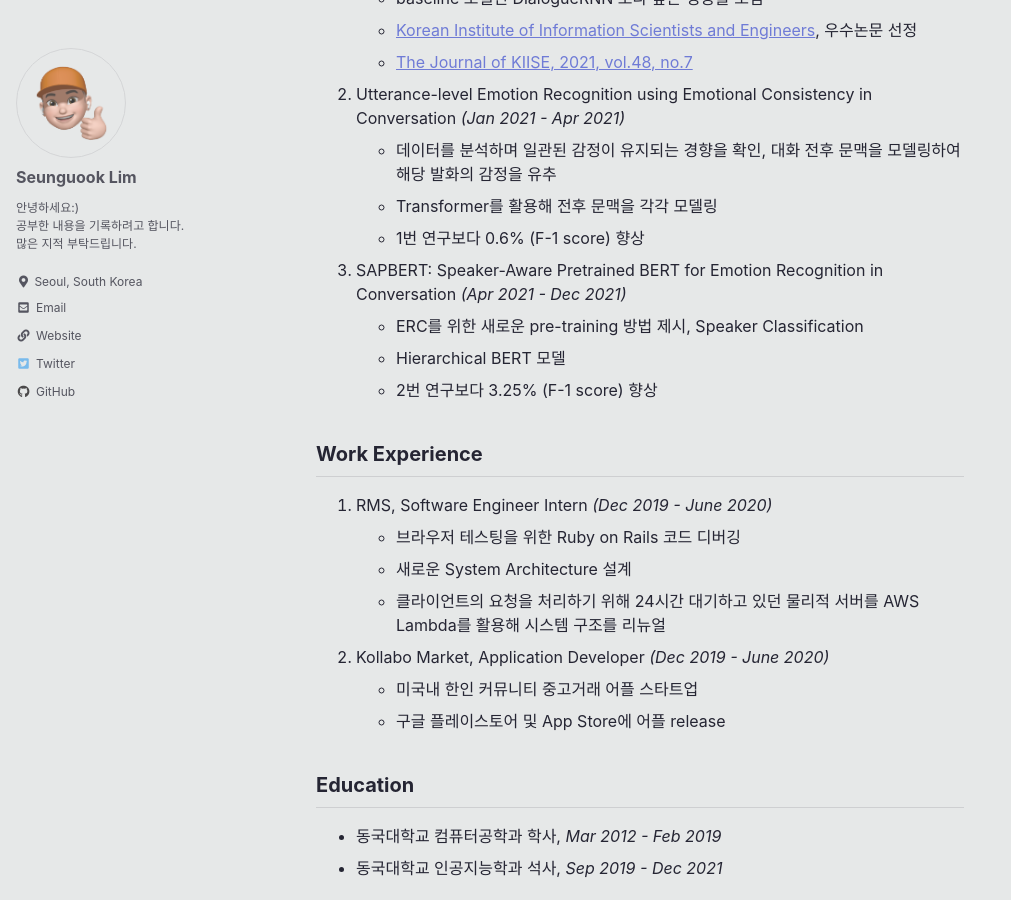
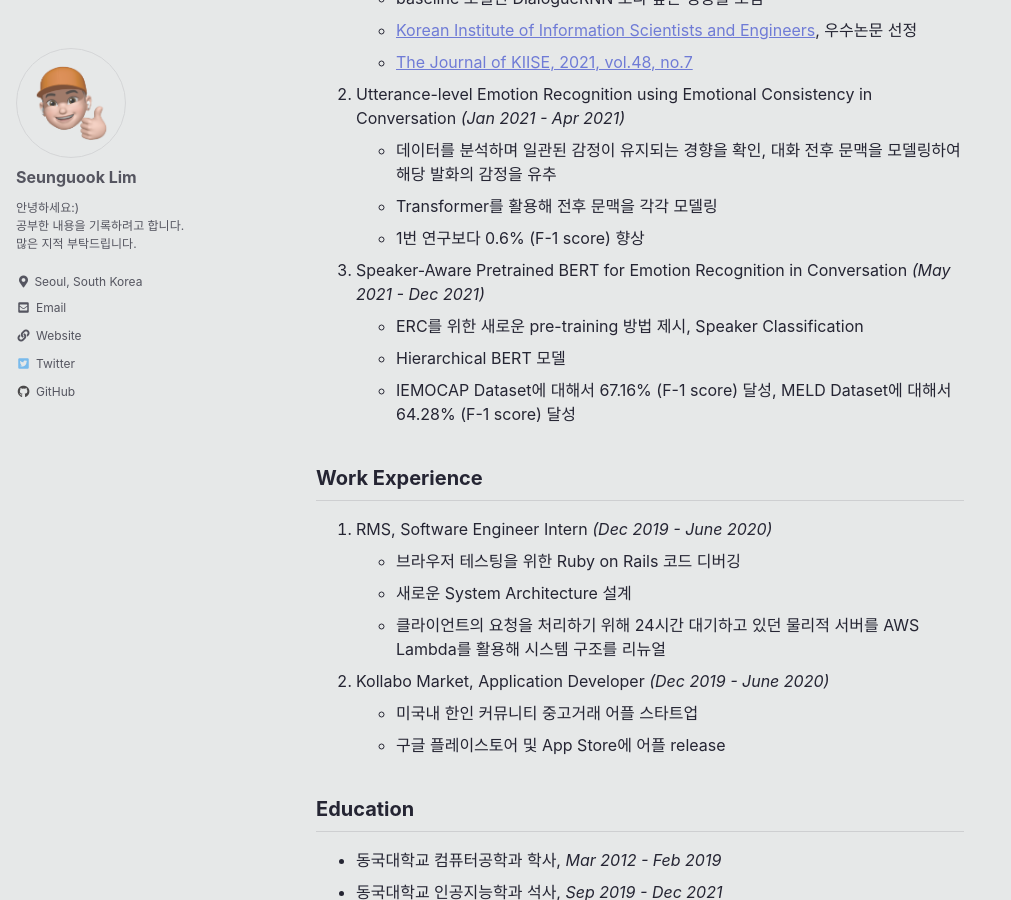
Before and after one commit to ysoo14/ysoo14.github.io, a Jekyll site: the page built from _pages/about.md, in a window 1280 px wide and 900 px high, scrolled down 1340 px. Shown: the whole window, without its empty margins (0-1011 px from the left). Built offline with Jekyll 4.4.1, drawn with Linux system fonts in a browser that asks for light colours; cached includes are drawn as plain includes.

Commit message:
edit about page

```diff
--- a/_pages/about.md
+++ b/_pages/about.md
@@ -48,10 +48,10 @@ padding: 5px;
   * Transformer를 활용해 전후 문맥을 각각 모델링
   * 1번 연구보다 0.6% (F-1 score) 향상
 
- 3. SAPBERT: Speaker-Aware Pretrained BERT for Emotion Recognition in Conversation *(Apr 2021 - Dec 2021)*
+ 3. Speaker-Aware Pretrained BERT for Emotion Recognition in Conversation *(May 2021 - Dec 2021)*
   * ERC를 위한 새로운 pre-training 방법 제시, Speaker Classification
   * Hierarchical BERT 모델
-  * 2번 연구보다 3.25% (F-1 score) 향상
+  * IEMOCAP Dataset에 대해서 67.16% (F-1 score) 달성,  MELD Dataset에 대해서 64.28% (F-1 score) 달성
 
 ## Work Experience
 
```
